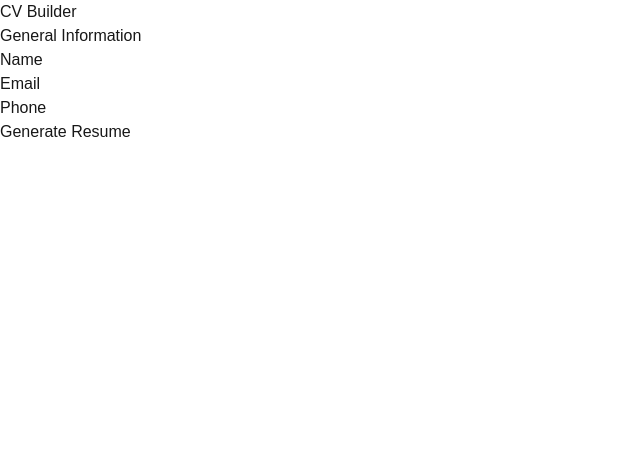
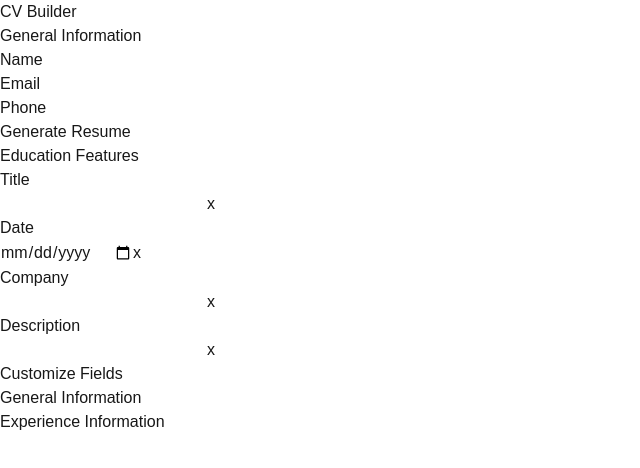
Before and after one commit to WillMay09/react-cv-project, a Next.js app: page / in a window 1280 px wide. Shown: the top 468 px of the page, without its empty margins (0-640 px from the left). Built offline with nearby package versions, Linux system fonts and the light colour scheme.

Commit message:
editSectionWithButton updated to incorporate resume preview

```diff
--- a/src/app/page.tsx
+++ b/src/app/page.tsx
@@ -1,7 +1,10 @@
+"use client";
+
 import Image from "next/image";
 import EditSection from "../components/editSection";
 import EditSectionWithButton from "../components/editSectionWithButton";
 import { useState } from "react";
+import ResumePreview from "../components/ResumePreview";
 export default function Home() {
   let generalFeatures = [
     {
@@ -17,46 +20,48 @@ export default function Home() {
       Type: "tel",
     },
   ];
-  // let educationFeatures = [
-  //   {
-  //     Name: "School Name",
-  //     Type: "text",
-  //   },
-  //   {
-  //     Name: "Title Of Study",
-  //     Type: "text",
-  //   },
-  //   {
-  //     Name: "Date of Study",
-  //     Type: "date",
-  //   },
-  // ];
+  let educationFeatures = [
+    {
+      Name: "School Name",
+      Type: "text",
+    },
+    {
+      Name: "Title Of Study",
+      Type: "text",
+    },
+    {
+      Name: "Date of Study",
+      Type: "date",
+    },
+  ];
 
-  // let experienceFeatures = [
-  //   {
-  //     Name: "Title",
-  //     Type: "text",
-  //   },
-  //   {
-  //     Name: "Date",
-  //     Type: "date",
-  //   },
-  //   {
-  //     Name: "Company",
-  //     Type: "text",
-  //   },
-  //   {
-  //     Name: "Description",
-  //     Type: "text",
-  //   },
-  // ];
+  let experienceFeatures = [
+    {
+      Name: "Title",
+      Type: "text",
+    },
+    {
+      Name: "Date",
+      Type: "date",
+    },
+    {
+      Name: "Company",
+      Type: "text",
+    },
+    {
+      Name: "Description",
+      Type: "text",
+    },
+  ];
+  //general info = object that stores all the inputs in the general information section
+  const [generalInfo, setGeneralInfo] = useState({});
 
-  const [generalInfo, setGeneralInfo] = useState({});
+  const [experienceInfo, setExperienceInfo] = useState({});
   const [showResume, setShowResume] = useState(false);
   return (
     <div className="min-h-screen flex flex-col items-center justify-center p-4 space-y-8">
       <h1 className="text-3xl font-bold text-teal-400">CV Builder</h1>
-      <div className="flex flex-wrap min-w-[300px]">
+      <div className="flex flex-wrap w-full max-w-6xl gap-8">
         {/* <EditSection title="General Information" features={generalFeatures} />
         <EditSection
           title="Education Information"
@@ -67,8 +72,8 @@ export default function Home() {
           title="Experience"
           features={experienceFeatures}
         /> */}
-        {!showResume && (
-          <>
+
+        <div>
           <EditSection
             title="General Information"
             features={generalFeatures}
@@ -81,8 +86,15 @@ export default function Home() {
           >
             Generate Resume
           </button>
-          </>
-        )}
+          <EditSectionWithButton
+            title="Education Features"
+            features={experienceFeatures}
+            sectionData={experienceInfo}
+            setSectionData={setExperienceInfo}
+          />
+        </div>
+        <ResumePreview title="General Information" data={generalInfo} />
+        <ResumePreview title="Experience Information" data={experienceInfo} />
       </div>
     </div>
   );
--- a/src/components/ResumePreview.jsx
+++ b/src/components/ResumePreview.jsx
@@ -1,4 +1,4 @@
-export default function ResumePreview() {
+export default function ResumePreview({title, data}) {
   return (
     <div className="bg-white text-black p-8 rounded-lg shadow-lg w-full max-w-2xl">
       <h2 className="text-2xl font-bold mb-4">{title}</h2>
--- a/src/components/editSection.jsx
+++ b/src/components/editSection.jsx
@@ -1,6 +1,7 @@
 export default function EditSection({title, features, sectionData, setSectionData}) {
   const handleChange = (e, field) =>{
 
+    //repopulate the section data object, add the new field
     setSectionData({...sectionData, [field]: e.target.value});
   }
   return (
@@ -14,6 +15,7 @@ export default function EditSection({title, features, sectionData, setSectionDat
               className="bg-gray-600 border border-gray-400 rounded py-1 px-1 w-full"
               type={feature.Type}
               name={feature.Name}
+              // anytime sectionData[feature.Name] changes, the input updates, onChange fires
               value = {sectionData[feature.Name] || ' '}
               onChange={(e) => handleChange(e, feature.Name)}
             ></input>
--- a/src/components/editSectionWithButton.jsx
+++ b/src/components/editSectionWithButton.jsx
@@ -2,36 +2,54 @@
 
 import { useState } from "react";
 import CustomizeSectionModal from "./featureModal";
-export default function EditSectionWithButton({ title, features }) {
+export default function EditSectionWithButton({
+  title,
+  features,
+  sectionData,
+  setSectionData,
+}) {
   //intial value is set to features
+  //fields = an array describing the fields the user can fill out
   const [fields, setFields] = useState(features);
+  //controls whether or no the customize model shows
   const [showModal, setShowModal] = useState(false);
 
+  //add a new input field, updates the fields by creating a new field object
+  //and
   const handleAddField = () => {
     const newField = { Name: `Field ${fields.length + 1}`, Type: "text" };
     //need to repopulate the whole array everytime in order for react to detect a change
     setFields([...fields, newField]);
   };
+  //filters through the fields and filters out the one the user selected
   const handleDeleteField = (indexToDelete) => {
     setFields(fields.filter((_, index) => index !== indexToDelete));
+  };
+
+  //updates section data for a given field name when the user inputs something
+  const handleChange = (e, field) => {
+    setSectionData({ ...sectionData, [field]: e.target.value });
   };
   return (
     // Give the user the ability to choose what kind of feature they want to add
     <div className="bg-gray-900 text-gray-400 flex flex-col items-center justify-center gap-4 p-6 rounded-[1rem]">
       <h2 className="text-teal-300">{title}</h2>
       <ul className="flex flex-col justify-center items-center gap-2 ">
-        {fields.map((field, index) => (
+        {/* renders each field in the fields array of objects */}
+        {fields.map((feature, index) => (
           <li
-            key={`${field.Name}-${index}`}
+            key={`${feature.Name}-${index}`}
             className="flex flex-col justify-center items-center group gap-2"
           >
-            <label className="w-full max-w-sm text-center">{field.Name}</label>
+            <label className="w-full max-w-sm text-center">{feature.Name}</label>
 
             <div className="relative w-full max-w-sm">
               <input
                 className="bg-gray-600 border border-gray-400 rounded py-1 px-1 w-full"
-                type={field.Type}
-                name={field.Name}
+                type={feature.Type}
+                name={feature.Name}
+                value={sectionData[feature.Name] || ""}
+                onChange={(e) => handleChange(e,feature.Name)}
               />
               <button
                 onClick={() => handleDeleteField(index)}
@@ -44,6 +62,13 @@ export default function EditSectionWithButton({ title, features }) {
         ))}
       </ul>
       <CustomizeSectionModal fields={fields} setFields={setFields} />
+
+      {/* <button
+        className="mt-4 bg-teal-500 text-white px-4 rounded"
+        onClick={handleGenerate}
+      >
+        Generate Resume
+      </button> */}
     </div>
   );
 }
```
Lines whose indentation alone changed are shown as unchanged.
